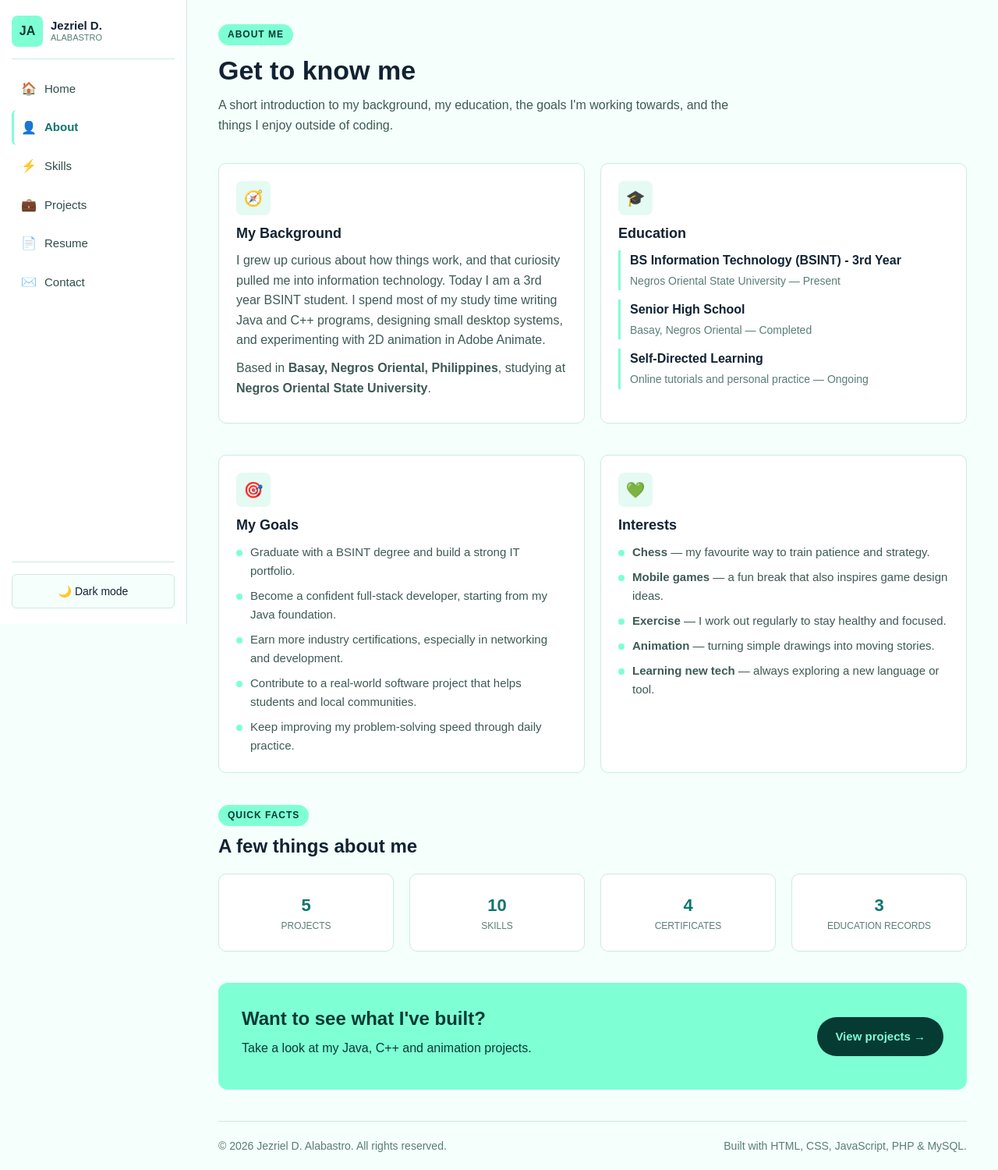
After one commit to iCantSeeColor/Jezriel-D.-Alabastro, a PHP site: page /about.php in a window 1280 px wide. The commit adds this page. Shown: the whole page at 78% size. Run offline with PHP 8.4, Linux system fonts and the light colour scheme; data comes from the database, SQL or seed files in the repository.

Commit message:
Convert About page to dynamic PHP with database content

```diff
--- a/about.html
+++ b/about.html
@@ -26,7 +26,7 @@
   </div>
   <ul class="nav-list">
     <li><a href="index.php" class="nav-link"><span class="nav-icon">🏠</span>Home</a></li>
-    <li><a href="about.html" class="nav-link"><span class="nav-icon">👤</span>About</a></li>
+    <li><a href="about.php" class="nav-link"><span class="nav-icon">👤</span>About</a></li>
     <li><a href="skills.html" class="nav-link"><span class="nav-icon">⚡</span>Skills</a></li>
     <li><a href="projects.html" class="nav-link"><span class="nav-icon">💼</span>Projects</a></li>
     <li><a href="resume.html" class="nav-link"><span class="nav-icon">📄</span>Resume</a></li>
--- /dev/null
+++ b/about.php
@@ -0,0 +1,93 @@
+<?php
+require __DIR__ . '/includes/db.php';
+$pageTitle = 'About';
+require __DIR__ . '/includes/header.php';
+
+$educationList = get_education($pdo);
+?>
+
+  <header class="page-head reveal">
+    <span class="eyebrow">About Me</span>
+    <h1>Get to know me</h1>
+    <p class="page-sub">A short introduction to my background, my education, the goals I'm working towards, and the things I enjoy outside of coding.</p>
+  </header>
+
+  <section class="section reveal">
+    <div class="grid grid-2">
+      <article class="card">
+        <span class="card-icon">🧭</span>
+        <h3>My Background</h3>
+        <p><?= nl2br(e($profile['biography'] ?? '')) ?></p>
+        <p>
+          Based in <strong><?= e($profile['location'] ?? '') ?></strong>,
+          studying at <strong><?= e($profile['school'] ?? '') ?></strong>.
+        </p>
+      </article>
+
+      <article class="card">
+        <span class="card-icon">🎓</span>
+        <h3>Education</h3>
+        <ul class="detail-list">
+          <?php foreach ($educationList as $edu): ?>
+          <li>
+            <strong><?= e($edu['degree']) ?></strong>
+            <span><?= e($edu['school']) ?> — <?= e($edu['period_label']) ?></span>
+          </li>
+          <?php endforeach; ?>
+        </ul>
+      </article>
+    </div>
+  </section>
+
+  <section class="section reveal">
+    <div class="grid grid-2">
+      <article class="card">
+        <span class="card-icon">🎯</span>
+        <h3>My Goals</h3>
+        <ul class="bullet-list">
+          <li>Graduate with a BSINT degree and build a strong IT portfolio.</li>
+          <li>Become a confident full-stack developer, starting from my Java foundation.</li>
+          <li>Earn more industry certifications, especially in networking and development.</li>
+          <li>Contribute to a real-world software project that helps students and local communities.</li>
+          <li>Keep improving my problem-solving speed through daily practice.</li>
+        </ul>
+      </article>
+
+      <article class="card">
+        <span class="card-icon">💚</span>
+        <h3>Interests</h3>
+        <ul class="bullet-list">
+          <li><strong>Chess</strong> — my favourite way to train patience and strategy.</li>
+          <li><strong>Mobile games</strong> — a fun break that also inspires game design ideas.</li>
+          <li><strong>Exercise</strong> — I work out regularly to stay healthy and focused.</li>
+          <li><strong>Animation</strong> — turning simple drawings into moving stories.</li>
+          <li><strong>Learning new tech</strong> — always exploring a new language or tool.</li>
+        </ul>
+      </article>
+    </div>
+  </section>
+
+  <section class="section reveal">
+    <div class="section-head">
+      <span class="eyebrow">Quick facts</span>
+      <h2>A few things about me</h2>
+    </div>
+    <div class="grid grid-4">
+      <div class="stat-card"><strong><?= count_rows($pdo, 'projects') ?></strong><span>Projects</span></div>
+      <div class="stat-card"><strong><?= count_rows($pdo, 'skills') ?></strong><span>Skills</span></div>
+      <div class="stat-card"><strong><?= count_rows($pdo, 'achievements') ?></strong><span>Certificates</span></div>
+      <div class="stat-card"><strong><?= count_rows($pdo, 'education') ?></strong><span>Education records</span></div>
+    </div>
+  </section>
+
+  <section class="section reveal">
+    <div class="cta-banner">
+      <div>
+        <h2>Want to see what I've built?</h2>
+        <p>Take a look at my Java, C++ and animation projects.</p>
+      </div>
+      <a href="projects.html" class="btn btn-primary">View projects →</a>
+    </div>
+  </section>
+
+<?php require __DIR__ . '/includes/footer.php'; ?>
--- a/contact.html
+++ b/contact.html
@@ -26,7 +26,7 @@
   </div>
   <ul class="nav-list">
     <li><a href="index.php" class="nav-link"><span class="nav-icon">🏠</span>Home</a></li>
-    <li><a href="about.html" class="nav-link"><span class="nav-icon">👤</span>About</a></li>
+    <li><a href="about.php" class="nav-link"><span class="nav-icon">👤</span>About</a></li>
     <li><a href="skills.html" class="nav-link"><span class="nav-icon">⚡</span>Skills</a></li>
     <li><a href="projects.html" class="nav-link"><span class="nav-icon">💼</span>Projects</a></li>
     <li><a href="resume.html" class="nav-link"><span class="nav-icon">📄</span>Resume</a></li>
--- a/includes/functions.php
+++ b/includes/functions.php
@@ -26,3 +26,8 @@ function count_rows(PDO $pdo, string $table): int
     }
     return (int) $pdo->query("SELECT COUNT(*) FROM `$table`")->fetchColumn();
 }
+
+function get_education(PDO $pdo): array
+{
+    return $pdo->query('SELECT * FROM education ORDER BY id ASC')->fetchAll();
+}
--- a/includes/header.php
+++ b/includes/header.php
@@ -13,7 +13,7 @@ $logoText  = $settings['logo_text'] ?? 'JA';
 
 $navItems = [
     ['index.php',     '🏠', 'Home'],
-    ['about.html',    '👤', 'About'],
+    ['about.php',    '👤', 'About'],
     ['skills.html',   '⚡', 'Skills'],
     ['projects.html', '💼', 'Projects'],
     ['resume.html',   '📄', 'Resume'],
--- a/projects.html
+++ b/projects.html
@@ -26,7 +26,7 @@
   </div>
   <ul class="nav-list">
     <li><a href="index.php" class="nav-link"><span class="nav-icon">🏠</span>Home</a></li>
-    <li><a href="about.html" class="nav-link"><span class="nav-icon">👤</span>About</a></li>
+    <li><a href="about.php" class="nav-link"><span class="nav-icon">👤</span>About</a></li>
     <li><a href="skills.html" class="nav-link"><span class="nav-icon">⚡</span>Skills</a></li>
     <li><a href="projects.html" class="nav-link"><span class="nav-icon">💼</span>Projects</a></li>
     <li><a href="resume.html" class="nav-link"><span class="nav-icon">📄</span>Resume</a></li>
--- a/resume.html
+++ b/resume.html
@@ -26,7 +26,7 @@
   </div>
   <ul class="nav-list">
     <li><a href="index.php" class="nav-link"><span class="nav-icon">🏠</span>Home</a></li>
-    <li><a href="about.html" class="nav-link"><span class="nav-icon">👤</span>About</a></li>
+    <li><a href="about.php" class="nav-link"><span class="nav-icon">👤</span>About</a></li>
     <li><a href="skills.html" class="nav-link"><span class="nav-icon">⚡</span>Skills</a></li>
     <li><a href="projects.html" class="nav-link"><span class="nav-icon">💼</span>Projects</a></li>
     <li><a href="resume.html" class="nav-link"><span class="nav-icon">📄</span>Resume</a></li>
--- a/skills.html
+++ b/skills.html
@@ -26,7 +26,7 @@
   </div>
   <ul class="nav-list">
     <li><a href="index.php" class="nav-link"><span class="nav-icon">🏠</span>Home</a></li>
-    <li><a href="about.html" class="nav-link"><span class="nav-icon">👤</span>About</a></li>
+    <li><a href="about.php" class="nav-link"><span class="nav-icon">👤</span>About</a></li>
     <li><a href="skills.html" class="nav-link"><span class="nav-icon">⚡</span>Skills</a></li>
     <li><a href="projects.html" class="nav-link"><span class="nav-icon">💼</span>Projects</a></li>
     <li><a href="resume.html" class="nav-link"><span class="nav-icon">📄</span>Resume</a></li>
```
